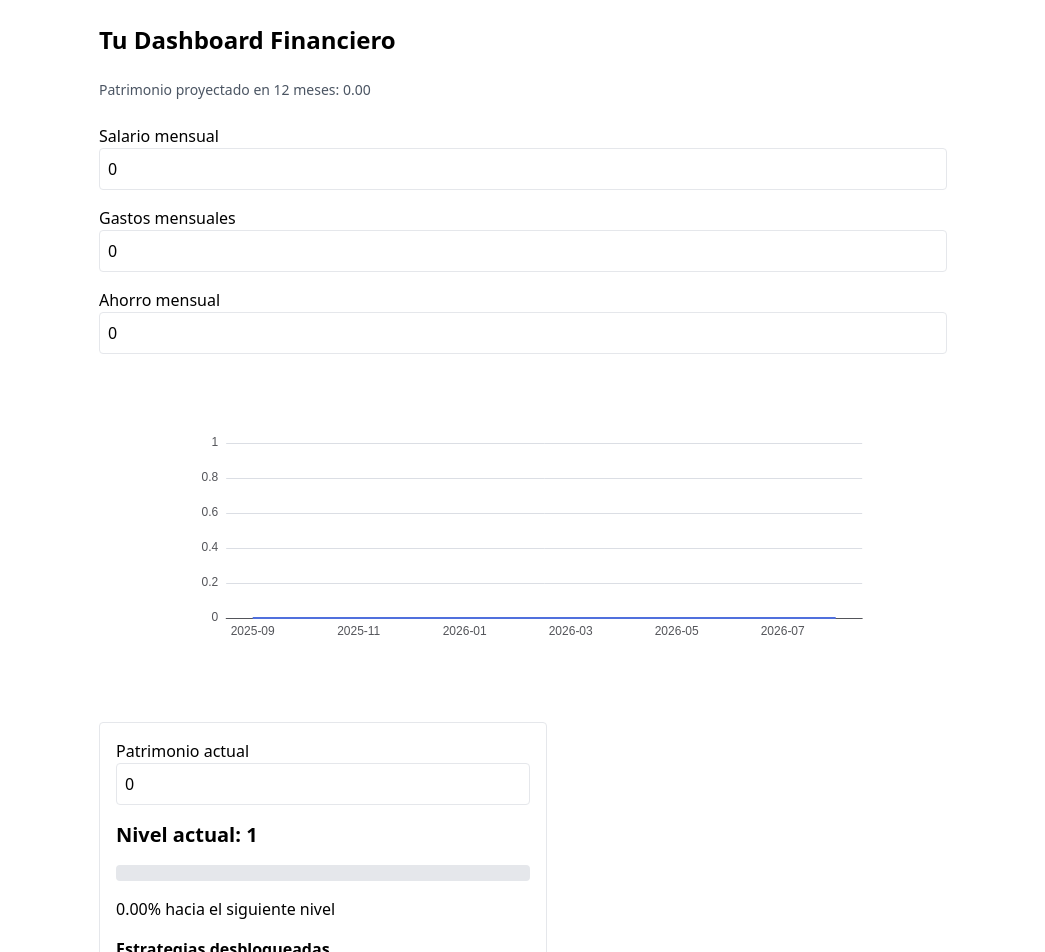
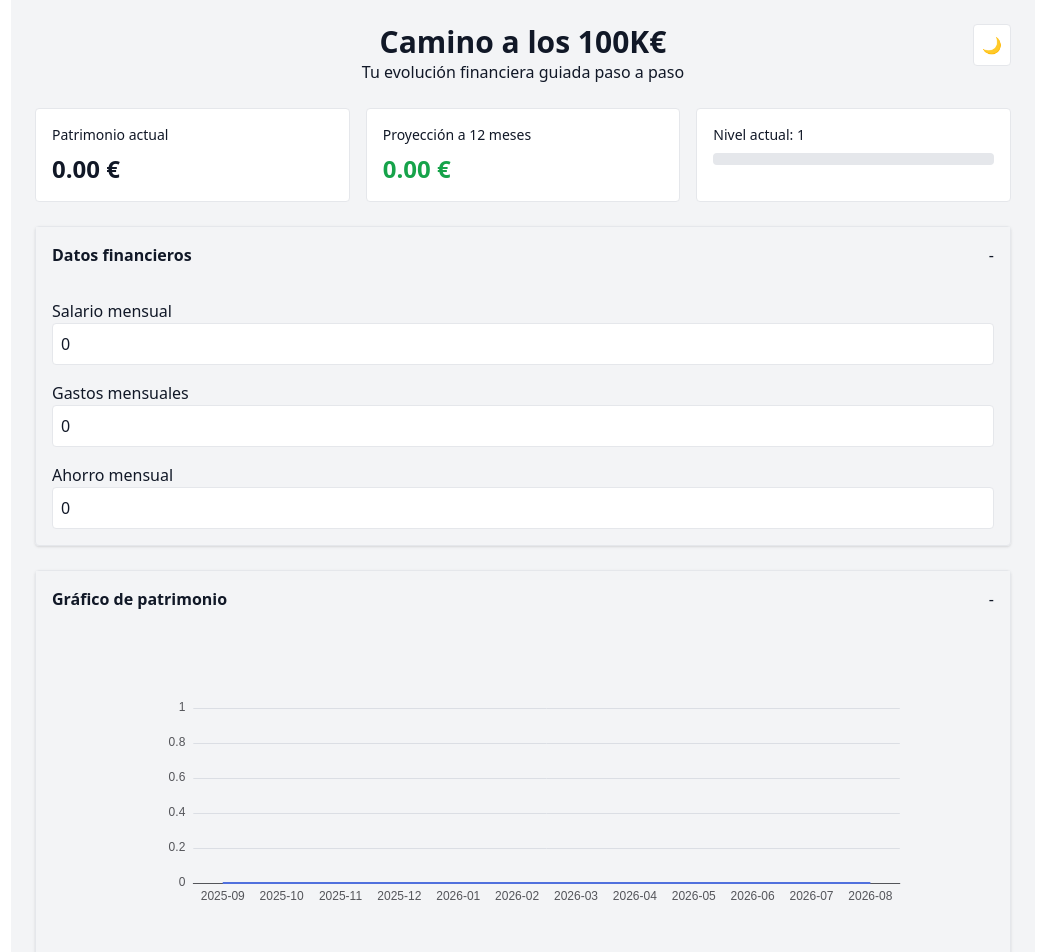
Before and after one commit to juliocontreras/FINTEC2, a Next.js app: page /dashboard in a window 1280 px wide. Shown: the top 952 px of the page, without its empty margins (117-1162 px from the left). Built offline with nearby package versions, Linux system fonts and the light colour scheme.

Commit message:
feat: add dashboard page with theme toggle

```diff
--- a/app/dashboard/page.tsx
+++ b/app/dashboard/page.tsx
@@ -1,24 +1,77 @@
 'use client';
 
+import Link from 'next/link';
 import FinancialInputs from '../../components/FinancialInputs';
 import WealthChart from '../../components/WealthChart';
 import LevelProgress from '../../components/LevelProgress';
 import { useStore } from '../../store/useStore';
+import { useLevelStore } from '../../store/levelStore';
+import { useTheme } from '../../lib/useTheme';
 
 export default function DashboardPage() {
+  const { theme, toggleTheme } = useTheme();
   const patrimonio = useStore((s) => s.patrimonio_simulado);
-  const currentWealth =
-    patrimonio[patrimonio.length - 1]?.value ?? 0;
+  const currentWealth = patrimonio[0]?.value ?? 0;
+  const projection12 = patrimonio[patrimonio.length - 1]?.value ?? 0;
+
+  const { wealth, currentLevel, levels } = useLevelStore();
+  const nextLevel = levels[currentLevel + 1];
+  const currentThreshold = levels[currentLevel].minWealth;
+  const nextThreshold = nextLevel ? nextLevel.minWealth : currentThreshold;
+  const progress = nextLevel
+    ? ((wealth - currentThreshold) / (nextThreshold - currentThreshold)) * 100
+    : 100;
 
   return (
-    <main className="flex flex-col space-y-6 p-4 sm:p-6 max-w-4xl mx-auto">
-      <h1 className="text-2xl font-bold">Tu Dashboard Financiero</h1>
-      <p className="text-sm text-gray-600">
-        Patrimonio proyectado en {patrimonio.length} meses: {currentWealth.toFixed(2)}
-      </p>
+    <main className="min-h-screen bg-gray-100 text-gray-900 dark:bg-zinc-950 dark:text-gray-100 max-w-5xl mx-auto space-y-6 p-6">
+      <div className="relative flex items-start justify-center">
+        <div className="text-center">
+          <h1 className="text-3xl font-bold">Camino a los 100K€</h1>
+          <p className="text-muted-foreground">
+            Tu evolución financiera guiada paso a paso
+          </p>
+        </div>
+        <button
+          onClick={toggleTheme}
+          className="absolute right-0 top-0 rounded border border-gray-200 bg-white p-2 dark:border-zinc-700 dark:bg-zinc-900"
+          aria-label="Cambiar tema"
+        >
+          {theme === 'dark' ? '☀️' : '🌙'}
+        </button>
+      </div>
+
+      <div className="grid gap-4 sm:grid-cols-3">
+        <div className="p-4 rounded border bg-white text-gray-900 dark:bg-zinc-900 dark:text-gray-100 dark:border-zinc-700">
+          <h3 className="text-sm font-medium">Patrimonio actual</h3>
+          <p className="mt-2 text-2xl font-bold">{currentWealth.toFixed(2)} €</p>
+        </div>
+        <div className="p-4 rounded border bg-white text-gray-900 dark:bg-zinc-900 dark:text-gray-100 dark:border-zinc-700">
+          <h3 className="text-sm font-medium">Proyección a 12 meses</h3>
+          <p className="mt-2 text-2xl font-bold text-green-600">
+            {projection12.toFixed(2)} €
+          </p>
+        </div>
+        <div className="p-4 rounded border bg-white text-gray-900 dark:bg-zinc-900 dark:text-gray-100 dark:border-zinc-700">
+          <h3 className="text-sm font-medium mb-2">Nivel actual: {currentLevel + 1}</h3>
+          <div className="w-full h-3 bg-gray-200 rounded dark:bg-zinc-700">
+            <div
+              className="h-3 bg-green-500 rounded"
+              style={{ width: `${progress}%` }}
+            ></div>
+          </div>
+        </div>
+      </div>
+
       <FinancialInputs />
       <WealthChart />
       <LevelProgress />
+
+      <Link
+        href="/simulador"
+        className="block w-full text-center rounded-md border border-gray-200 bg-gray-100 py-3 text-gray-900 dark:border-zinc-700 dark:bg-zinc-900 dark:text-gray-100"
+      >
+        Ir al simulador de escenarios
+      </Link>
     </main>
   );
 }
--- a/components/Chart.tsx
+++ b/components/Chart.tsx
@@ -1,6 +1,7 @@
 'use client';
 import { useEffect, useRef } from 'react';
 import * as echarts from 'echarts';
+import CollapsibleCard from './CollapsibleCard';
 
 export default function Chart() {
   const ref = useRef<HTMLDivElement>(null);
@@ -19,5 +20,9 @@ export default function Chart() {
     }
   }, []);
 
-  return <div ref={ref} style={{ width: '100%', height: 400 }} />;
+  return (
+    <CollapsibleCard title="Gráfico de ejemplo">
+      <div ref={ref} style={{ width: '100%', height: 400 }} />
+    </CollapsibleCard>
+  );
 }
--- /dev/null
+++ b/components/CollapsibleCard.tsx
@@ -0,0 +1,30 @@
+'use client';
+
+import { PropsWithChildren, useState } from 'react';
+
+interface CollapsibleCardProps {
+  title: string;
+  initiallyOpen?: boolean;
+}
+
+export default function CollapsibleCard({
+  title,
+  initiallyOpen = true,
+  children,
+}: PropsWithChildren<CollapsibleCardProps>) {
+  const [open, setOpen] = useState(initiallyOpen);
+
+  return (
+    <div className="border rounded shadow" data-testid="collapsible-card">
+      <button
+        type="button"
+        className="w-full flex items-center justify-between p-4 bg-gray-100"
+        onClick={() => setOpen((o) => !o)}
+      >
+        <h2 className="font-semibold text-left">{title}</h2>
+        <span>{open ? '-' : '+'}</span>
+      </button>
+      {open && <div className="p-4">{children}</div>}
+    </div>
+  );
+}
--- a/components/FinancialInputs.tsx
+++ b/components/FinancialInputs.tsx
@@ -1,11 +1,13 @@
 'use client';
 
 import { useStore } from '../store/useStore';
+import CollapsibleCard from './CollapsibleCard';
 
 export default function FinancialInputs() {
   const { salary, expenses, savings, setSalary, setExpenses, setSavings } = useStore();
 
   return (
+    <CollapsibleCard title="Datos financieros">
       <div className="flex flex-col gap-4">
         <label className="flex flex-col">
           <span>Salario mensual</span>
@@ -35,5 +37,6 @@ export default function FinancialInputs() {
           />
         </label>
       </div>
+    </CollapsibleCard>
   );
 }
--- a/components/LevelProgress.tsx
+++ b/components/LevelProgress.tsx
@@ -1,6 +1,7 @@
 'use client';
 
 import { useLevelStore } from '../store/levelStore';
+import CollapsibleCard from './CollapsibleCard';
 
 export default function LevelProgress() {
   const { wealth, currentLevel, levels, setWealth } = useLevelStore();
@@ -17,7 +18,8 @@ export default function LevelProgress() {
     .flatMap((level) => level.strategies);
 
   return (
-    <div className="p-4 border rounded flex flex-col gap-4 max-w-md">
+    <CollapsibleCard title="Progreso de nivel">
+      <div className="flex flex-col gap-4 max-w-md">
         <div>
           <label className="flex flex-col">
             <span>Patrimonio actual</span>
@@ -46,5 +48,6 @@ export default function LevelProgress() {
           </ul>
         </div>
       </div>
+    </CollapsibleCard>
   );
 }
--- a/components/WealthChart.tsx
+++ b/components/WealthChart.tsx
@@ -3,6 +3,7 @@
 import { useEffect, useRef } from 'react';
 import * as echarts from 'echarts';
 import { useStore } from '../store/useStore';
+import CollapsibleCard from './CollapsibleCard';
 
 export default function WealthChart() {
   const ref = useRef<HTMLDivElement>(null);
@@ -35,5 +36,9 @@ export default function WealthChart() {
     };
   }, [data]);
 
-  return <div ref={ref} className="w-full h-80" />;
+  return (
+    <CollapsibleCard title="Gráfico de patrimonio">
+      <div ref={ref} className="w-full h-80" />
+    </CollapsibleCard>
+  );
 }
--- /dev/null
+++ b/lib/useTheme.ts
@@ -0,0 +1,29 @@
+import { useEffect, useState } from 'react';
+
+function getInitialTheme(): 'light' | 'dark' {
+  if (typeof window === 'undefined') return 'light';
+  const stored = window.localStorage.getItem('theme') as 'light' | 'dark' | null;
+  if (stored) return stored;
+  const prefersDark = window.matchMedia('(prefers-color-scheme: dark)').matches;
+  return prefersDark ? 'dark' : 'light';
+}
+
+export function useTheme() {
+  const [theme, setTheme] = useState<'light' | 'dark'>(getInitialTheme);
+
+  useEffect(() => {
+    const root = window.document.documentElement;
+    if (theme === 'dark') {
+      root.classList.add('dark');
+    } else {
+      root.classList.remove('dark');
+    }
+    window.localStorage.setItem('theme', theme);
+  }, [theme]);
+
+  const toggleTheme = () => {
+    setTheme((t) => (t === 'dark' ? 'light' : 'dark'));
+  };
+
+  return { theme, toggleTheme };
+}
--- a/tailwind.config.ts
+++ b/tailwind.config.ts
@@ -1,6 +1,7 @@
 import type { Config } from 'tailwindcss';
 
 const config: Config = {
+  darkMode: 'class',
   content: [
     './app/**/*.{js,ts,jsx,tsx}',
     './components/**/*.{js,ts,jsx,tsx}'
```
Lines whose indentation alone changed are shown as unchanged.
